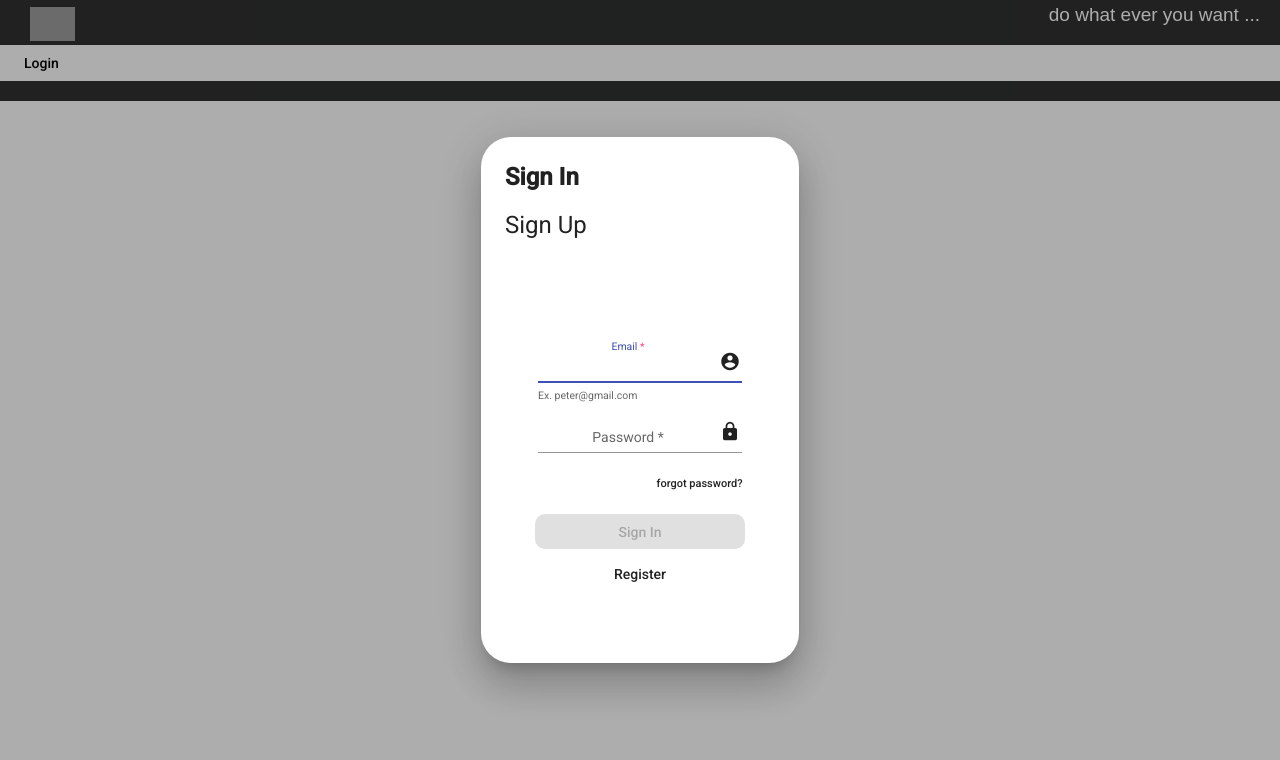
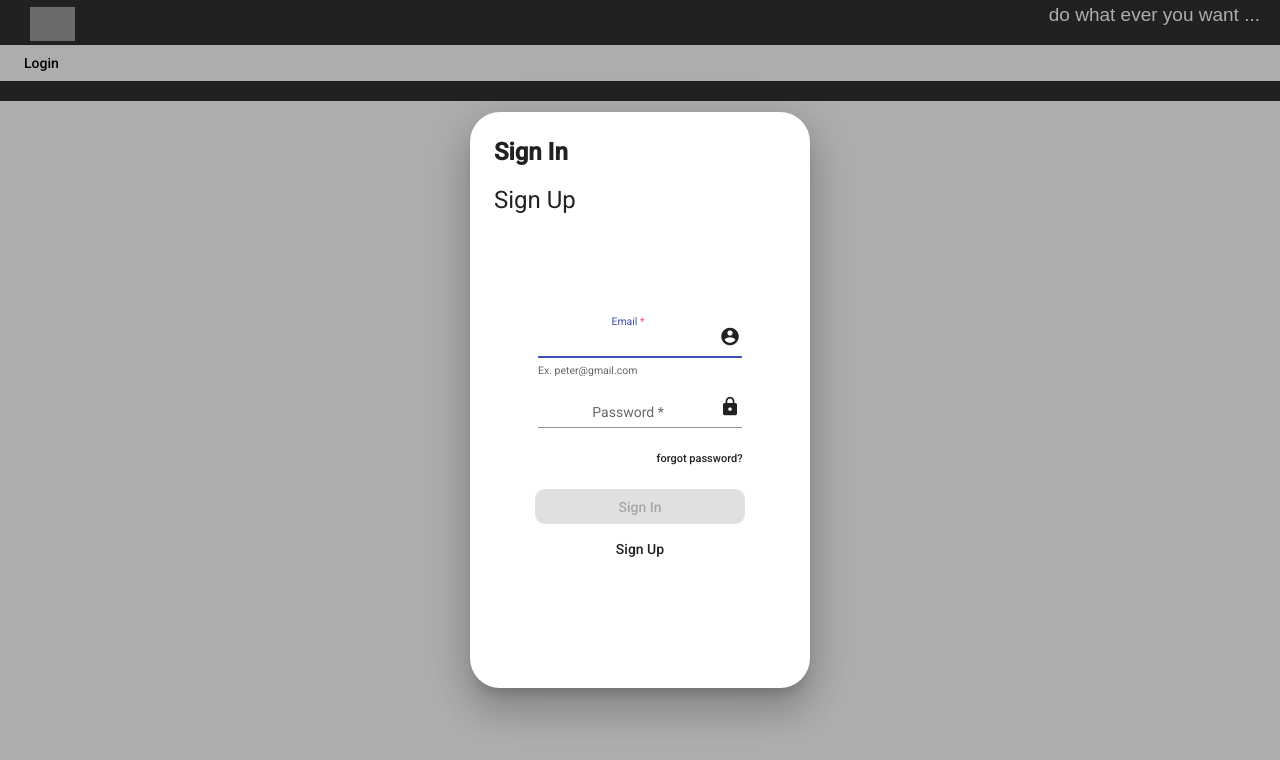
Before and after one commit to iFindY/bikestore, an Angular app in the folder src/bike-ui/: page / in a window 1280 px wide. Both pictures are taken after a click on the button "Login". Shown: the top 760 px of the page. Built offline with nearby package versions, Linux system fonts and the light colour scheme; no server answers; grey boxes are pictures that could not be loaded; a web font is replaced by a local one.

Commit message:
animation work

```diff
--- a/src/bike-ui/src/app/toolbar/login/login-tool-bar.component.html
+++ b/src/bike-ui/src/app/toolbar/login/login-tool-bar.component.html
@@ -1,52 +1,141 @@
+<div class="panes" [@slide]="activePane">
+    <div>
         <h1 mat-dialog-title style="font-weight: bold">Sign In</h1>
         <h1 mat-dialog-title style="margin-bottom: 90px;">Sign Up</h1>
-
         <div mat-dialog-content style="text-align: center;">
             <!--    <img width="67" alt="Logo" src="../../ui/assets/logos/truck.svg" />-->
 
             <form [formGroup]="loginForm"
                   (ngSubmit)="onSubmit()"
-          autocomplete="off">
+                  autocomplete="on">
 
                 <div><!--username-->
-            <mat-form-field  appearance="standard"  style="text-align: center">
+                    <mat-form-field appearance="standard" style="text-align: center">
+                        <mat-label>Email</mat-label>
                         <mat-icon matSuffix>account_circle</mat-icon>
-                <mat-label>Email</mat-label>
                         <mat-hint *ngIf="emailFocus && loginForm.controls.email.invalid">Ex. peter@gmail.com</mat-hint>
-                <input  (focus)="setEmailFocused(true)" (blur)="setEmailFocused(false)"
+
+                        <input matInput
                                formControlName="email"
-                       matInput></mat-form-field></div>
+                               type="email"
+                               (focus)="setEmailFocused(true)"
+                               (blur)="setEmailFocused(false)"></mat-form-field>
+                </div>
 
 
                 <div><!--password-->
-            <mat-form-field appearance="standard"  style="text-align: center">
+                    <mat-form-field appearance="standard" style="text-align: center">
+                        <mat-label>Password</mat-label>
                         <mat-icon matSuffix>lock</mat-icon>
+                        <mat-hint *ngIf="passwordFocus && loginForm.controls.password.invalid">Ex. Pa$$word!195</mat-hint>
+                        <mat-error style="margin-right: 111px;" *ngIf="loginFailed">wrong credentials</mat-error>
+
+                        <input matInput
+                               formControlName="password"
+                               type="password"
+                               (focus)="setPasswordFocused(true)"
+                               (blur)="setPasswordFocused(false)"></mat-form-field>
+                </div>
+
+
+                <div style="margin-left:119px;"> <!--reset-->
+                    <button mat-button
+                            id="smallButton"
+                            class="no-hover-effect"
+                            [disableRipple]="true">forgot password?
+                    </button>
+                </div>
+
+
+                <div style="margin: 22px 30px 15px 30px;"> <!--login-->
+                    <button mat-raised-button
+                            color="primary"
+                            type="submit" [disabled]="loginForm.invalid"
+                            style="border-radius: 10px;width: 210px;height: 35px">Sign In
+                    </button>
+                </div>
+
+                <div style="margin: 5px 30px 55px 30px;">
+                    <button mat-button
+                            class="no-hover-effect register"
+                            [disableRipple]="true"
+                            (click)="activePane = 'right'">Sign Up
+                    </button>
+                </div>
+            </form>
+        </div>
+    </div>
+    <div>
+        <h1 mat-dialog-title>Sign In</h1>
+        <h1 mat-dialog-title style="margin-bottom: 90px;font-weight: bold">Sign Up</h1>
+        <div mat-dialog-content style="text-align: center;">
+            <!--    <img width="67" alt="Logo" src="../../ui/assets/logos/truck.svg" />-->
+
+            <form [formGroup]="loginForm"
+                  (ngSubmit)="onSubmit()"
+                  autocomplete="on">
+
+                <div><!--username-->
+                    <mat-form-field appearance="standard" style="text-align: center">
+                        <mat-label>Email</mat-label>
+                        <mat-icon matSuffix>account_circle</mat-icon>
+                        <mat-hint *ngIf="emailFocus && loginForm.controls.email.invalid">Ex. peter@gmail.com</mat-hint>
+
+                        <input matInput
+                               formControlName="email"
+                               type="email"
+                               (focus)="setEmailFocused(true)"
+                               (blur)="setEmailFocused(false)"></mat-form-field>
+                </div>
+
+
+                <div><!--password-->
+                    <mat-form-field appearance="standard" style="text-align: center">
                         <mat-label>Password</mat-label>
+                        <mat-icon matSuffix>lock</mat-icon>
                         <mat-hint *ngIf="passwordFocus && loginForm.controls.password.invalid">Ex. Pa$$word!195</mat-hint>
-                <mat-error  style="margin-right: 111px;" *ngIf="loginFailed">wrong credentials</mat-error>
-                <input (focus)="setPasswordFocused(true)" (blur)="setPasswordFocused(false)"
-                        formControlName="password" matInput type="password"></mat-form-field></div>
+                        <mat-error style="margin-right: 111px;" *ngIf="loginFailed">wrong credentials</mat-error>
+
+                        <input matInput
+                               formControlName="password"
+                               type="password"
+                               (focus)="setPasswordFocused(true)"
+                               (blur)="setPasswordFocused(false)"></mat-form-field>
+                </div>
+
+
+                <div><!--password-->
+                    <mat-form-field appearance="standard" style="text-align: center">
+                        <mat-label>Confirm Password</mat-label>
+                        <mat-icon matSuffix>lock</mat-icon>
+                        <mat-hint *ngIf="passwordFocus && loginForm.controls.password.invalid">Ex. Pa$$word!195</mat-hint>
+                        <mat-error style="margin-right: 111px;" *ngIf="loginFailed">wrong credentials</mat-error>
+
+                        <input matInput
+                               formControlName="password"
+                               type="password"
+                               (focus)="setPasswordFocused(true)"
+                               (blur)="setPasswordFocused(false)"></mat-form-field>
+                </div>
 
 
 
-        <div style="margin-left:119px;">
-            <button class="no-hover-effect" id="smallButton" [disableRipple]="true" mat-button>forgot password?</button>
-        </div>
-
-
-        <div style="margin: 22px 30px 15px 30px;">
+                <div style="margin: 22px 30px 15px 30px;"> <!--login-->
                     <button mat-raised-button
                             color="primary"
                             type="submit" [disabled]="loginForm.invalid"
-                    style="border-radius: 10px;width: 210px;height: 35px">Sign In</button></div>
+                            style="border-radius: 10px;width: 210px;height: 35px">Sign Up
+                    </button>
+                </div>
 
                 <div style="margin: 5px 30px 55px 30px;">
-            <button class="no-hover-effect" id="register" [disableRipple]="true" mat-button>Register</button>
+                    <button mat-button
+                            class="no-hover-effect register"
+                            [disableRipple]="true"
+                            (click)="activePane = 'left'">Sign In
+                    </button>
                 </div>
-
             </form>
-
         </div>
-<!--<div mat-dialog-actions>-->
-<!--    <button mat-button mat-dialog-close>Close</button>-->
-<!--</div>-->
+    </div>
+</div>
--- a/src/bike-ui/src/app/toolbar/login/login-tool-bar.component.scss
+++ b/src/bike-ui/src/app/toolbar/login/login-tool-bar.component.scss
@@ -1,8 +1,20 @@
 
+:host {
+    display: block;
+    overflow: hidden; /* Hide everything that doesn't fit component */
+}
+
+.panes {
+    height: 100%;
+    width: 200%;      /* Make the parent element to take up twice of the component's width */
+    display: flex;    /* Align all children in a row */
+    div { flex: 1; }  /* Evenly divide width between children */
+}
 
 ::ng-deep {
     .mat-dialog-container{
         border-radius: 30px;
+        max-width: 340px;
     }
 
     #smallButton {
@@ -21,7 +33,7 @@
              transition: color 0.5s ease;
     }
 
-    #register {
+    .register {
         padding: 0;
         line-height: 16px;
         background-color: transparent;
@@ -32,8 +44,7 @@
         }
 
     }
-
-    #register:hover {
+    .register:hover {
         color: dodgerblue;
         transition: color 0.5s ease;
         }
--- a/src/bike-ui/src/app/toolbar/login/login-tool-bar.component.ts
+++ b/src/bike-ui/src/app/toolbar/login/login-tool-bar.component.ts
@@ -1,12 +1,22 @@
-import { Component, OnInit } from '@angular/core';
+import { ChangeDetectionStrategy, Component, Input, OnInit } from '@angular/core';
 import { FormBuilder, FormGroup, Validators } from '@angular/forms';
 import { AuthenticationService } from '../../services/authentication.service';
 import { filter, tap } from 'rxjs/operators';
+import { animate, state, style, transition, trigger } from '@angular/animations';
+type PaneType = 'left' | 'right';
 
 @Component({
-  selector: 'app-login',
-  templateUrl: './login-tool-bar.component.html',
-  styleUrls: ['./login-tool-bar.component.scss']
+    selector: 'app-login',
+    templateUrl: './login-tool-bar.component.html',
+    styleUrls: ['./login-tool-bar.component.scss'],
+    changeDetection: ChangeDetectionStrategy.OnPush,
+    animations: [
+        trigger('slide', [
+            state('left', style({ transform: 'translateX(0)' })),
+            state('right', style({ transform: 'translateX(-50%)' })),
+            transition('* => *', animate(300))
+        ])]
+
 })
 export class LoginToolBarComponent implements OnInit {
 
@@ -17,9 +27,10 @@ export class LoginToolBarComponent implements OnInit {
     passwordFocus: boolean;
     loginFailed: boolean = false;
 
+     activePane: PaneType = 'left'; // default
 
 
-  constructor(private fb: FormBuilder,
+    constructor(private fb: FormBuilder,
               private authService:AuthenticationService) {
 
       this.loginForm = fb.group(
```
Lines whose indentation alone changed are shown as unchanged.
